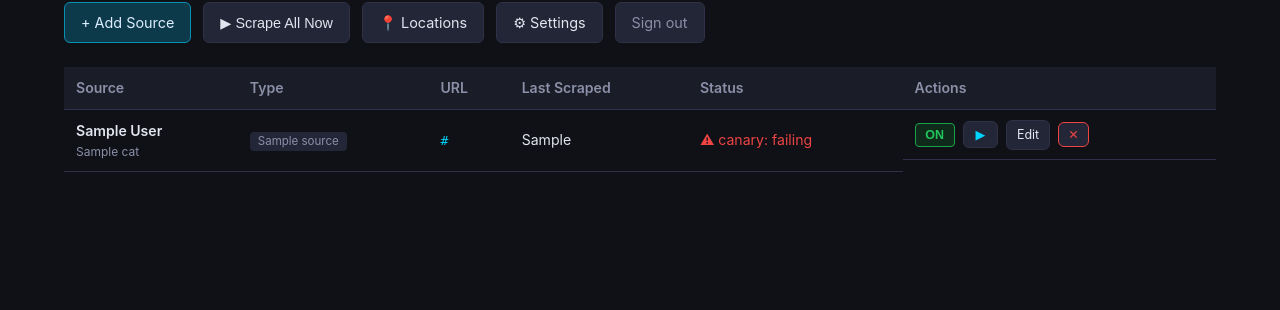
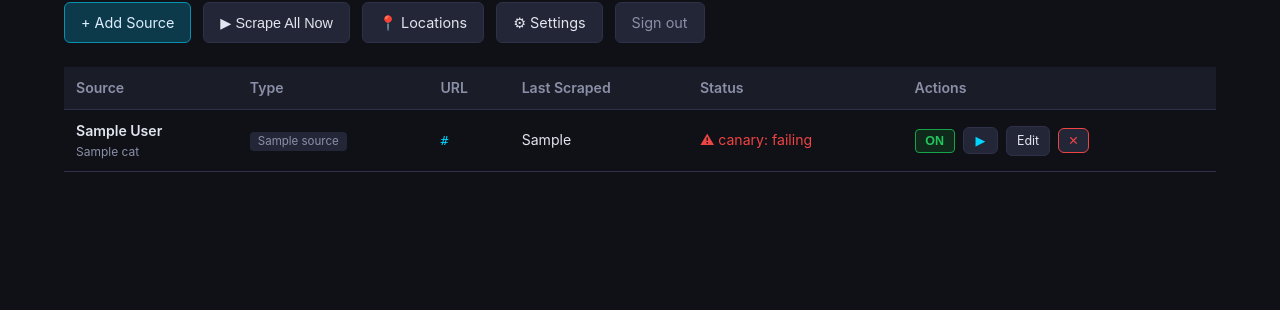
Before and after one commit to bpoulliot/happenhere, a FastAPI app: template app/web/templates/admin.html in a window 1280 px wide. Shown: the part 202-512 px from the top of the page. Run offline with FastAPI, Linux system fonts and the light colour scheme; the template is opened without the code that fills it: most values are stand-ins (such as "Sample title", 1, 10 or a date in 2020); parts of the project's set-up code (start-up, migrations or seed data) failed here and were passed over; some libraries are stand-ins or nearby versions.

Commit message:
fix(admin): Actions cell stays a table cell, controls vertically centred
The Actions <td> had an inline display:flex, which takes it out of table layout: it no
longer spans the row height, so its bottom border ended above the row's separator and the
controls sat at the top. The flex row now lives in a .row-actions wrapper inside the cell;
the cell keeps vertical-align: middle. The two inline forms lose display:inline so they
line up as flex items.

Render tests: no <td> on /admin is a flex box; every Actions cell wraps its controls.

Co-Authored-By: Claude Opus 5.5 <noreply@anthropic.com>

```diff
--- a/app/web/static/style.css
+++ b/app/web/static/style.css
@@ -321,6 +321,11 @@ input[type=search] { flex: 1; min-width: 180px; }
   border-bottom: 1px solid var(--border);
   vertical-align: middle;
 }
+/* The cell stays a table cell (it spans the row, so its border lines up and vertical-align
+   centres it); only the wrapper inside is a flex row. A flex <td> stops being a cell. */
+.source-table .actions-cell { white-space: nowrap; }
+.row-actions { display: flex; gap: 0.5rem; align-items: center; }
+.row-actions form { display: flex; margin: 0; }
 .source-table tr.row-error td { background: #1a0f0f; }
 .source-table tr:hover td { background: var(--surface2); }
 .src-name { font-weight: 600; }
--- a/app/web/templates/admin.html
+++ b/app/web/templates/admin.html
@@ -74,7 +74,8 @@
       {% if s.error_count %}<span class="err-count" title="{{ s.last_error }}">⚠ {{ s.error_count }} err</span>{% elif s.guard_refused %}<span class="err-count" title="{{ s.last_error }}">⚠ URL refused</span>{% elif s.last_error %}<span class="err-count" title="{{ s.last_error }}">⚠ warning</span>{% endif %}
       {% for c in s.canary %}<span class="err-count" data-canary="{{ c }}" title="{% if s.canary_pending %}alert pending{% else %}alerted {{ s.canary_alerted }}{% endif %}">⚠ canary: {{ 'no events' if c == 'empty' else 'failing' }}{% if s.canary_pending %} (alert pending){% endif %}</span>{% endfor %}
     </td>
-    <td style="white-space:nowrap;display:flex;gap:.5rem;align-items:center">
+    <td class="actions-cell">
+      <div class="row-actions">
       <button class="toggle-btn {{ 'enabled' if s.enabled else 'disabled' }}"
               hx-post="/admin/sources/{{ s.name }}/toggle"
               hx-swap="none"
@@ -83,15 +84,16 @@
         {{ 'ON' if s.enabled else 'OFF' }}
       </button>
       {% if s.enabled %}
-      <form method="post" action="/admin/scrape/{{ s.name }}" style="display:inline">
+      <form method="post" action="/admin/scrape/{{ s.name }}">
         <button class="scrape-btn">▶</button>
       </form>
       {% endif %}
       <a href="/admin/sources/{{ s.name }}/edit" class="btn" style="padding:.25rem .6rem;font-size:.78rem">Edit</a>
-      <form method="post" action="/admin/sources/{{ s.name }}/delete" style="display:inline"
+      <form method="post" action="/admin/sources/{{ s.name }}/delete"
             onsubmit="return confirm('Delete {{ s.display_name }} and all its events?')">
         <button class="btn" style="padding:.25rem .6rem;font-size:.78rem;color:var(--err);border-color:var(--err)">✕</button>
       </form>
+      </div>
     </td>
   </tr>
   {% endfor %}
```
Also changed, not shown: tests/test_admin_table.py (added, +81 -0 lines).
